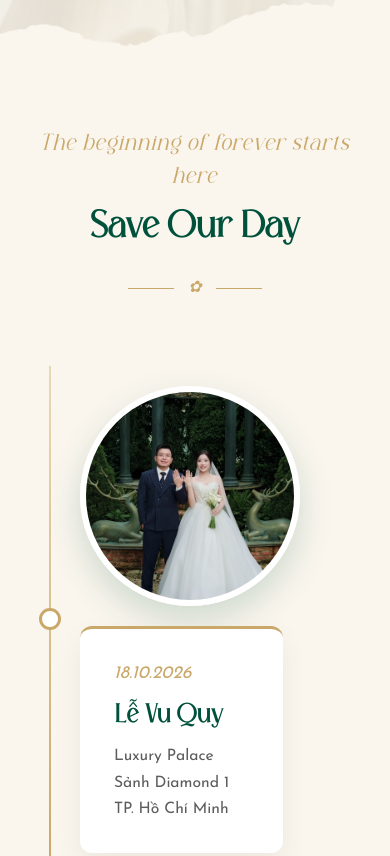
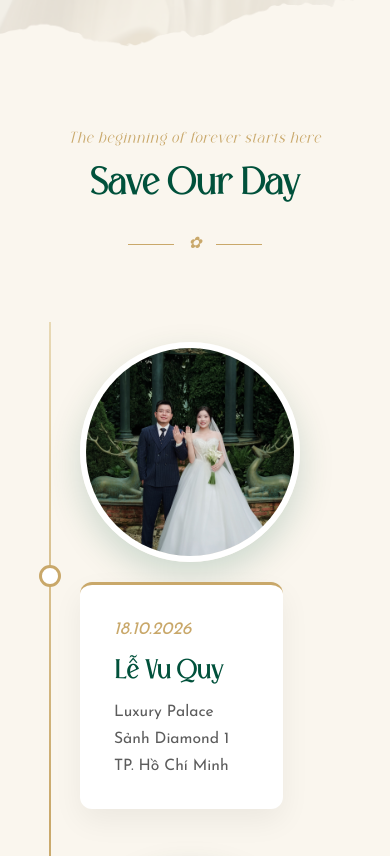
Before and after one commit to phuongtrangwedding/phuongtrangwedding.github.io, a plain HTML site: page index.html in a window 390 px wide. Shown: the part 1200-2056 px from the top of the page. Drawn offline with nearby package versions, Linux system fonts and the light colour scheme; no server answers; a web font is replaced by a local one.

Commit message:
Update style

```diff
--- a/css/style.css
+++ b/css/style.css
@@ -1372,6 +1372,10 @@ CSS .wish-note code {
         letter-spacing: 2px;
     }
 
+    .section-eyebrow {
+        font-size: 0.8rem;
+    }
+
     .hero-content {
         padding-bottom: 0;
         padding-top: 0;
```
